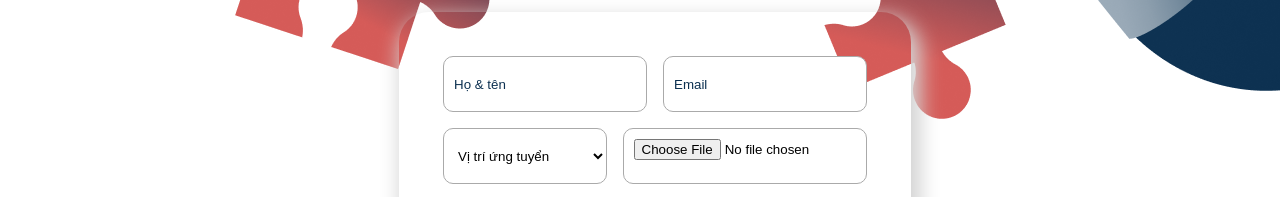
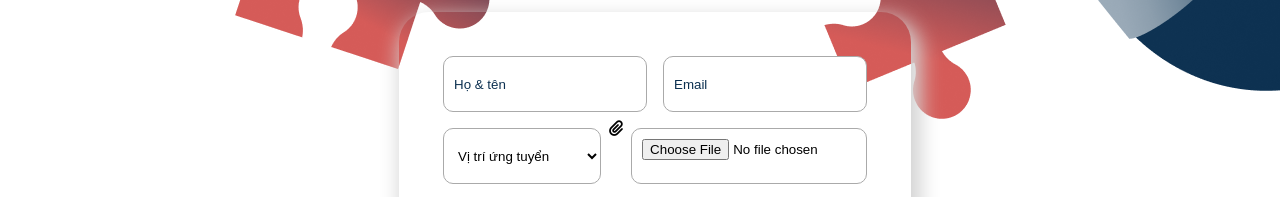
Before and after one commit to tranvannmanh/APEC-HR-IT-BLOCK, a plain HTML site: page index.html in a window 1280 px wide. Shown: the part 5199-5396 px from the top of the page. Drawn offline with Linux system fonts and the light colour scheme; a web font is replaced by a local one.

Commit message:
being complete...

```diff
--- a/css/apply_form.css
+++ b/css/apply_form.css
@@ -84,11 +84,11 @@ h3 {
 	width: 40%;
 }
 
-.apply_role_cv .cv {
+#apply_cv {
 	width: 60%;
 }
 
-.apply_role_cv .cv,
+#apply_cv,
 .apply_role_cv .role {
 	height: 56px;
 	background-color: white;
--- a/index.html
+++ b/index.html
@@ -239,7 +239,10 @@
                            <select class="role" name="role" id="">
                                <option value="">Vị trí ứng tuyển</option>
                            </select>
-                            <input type="file" class="cv" placeholder="Đính kèm CV">
+                           <label for="apply_cv" style="cursor: pointer;">
+                               <i class="fa-solid fa-paperclip"></i>
+                           </label>
+                            <input id="apply_cv"type="file">
                         </div>
                         <div class="textfield">
                             <textarea name="" id="textfield" rows="15"></textarea>
```
